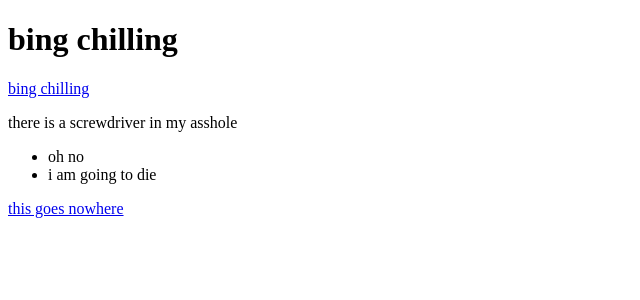
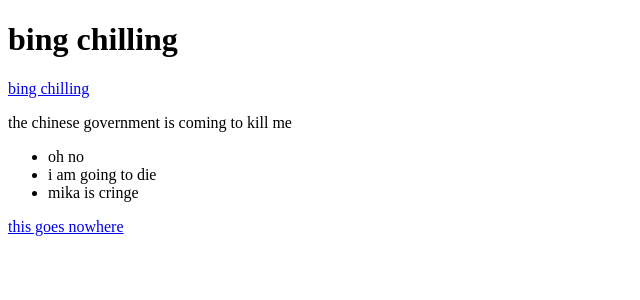
Before and after one commit to Andi2211e/ebicwebsite, a Nuxt app: page / in a window 1280 px wide. Shown: the top 300 px of the page, without its empty margins (0-640 px from the left). Built offline with nearby package versions, Linux system fonts and the light colour scheme.

Commit message:
Update index.vue

```diff
--- a/pages/index.vue
+++ b/pages/index.vue
@@ -3,7 +3,7 @@
     <h1>bing chilling</h1>
     <a href="https://cdn.discordapp.com/attachments/707551577740804136/903394526511657000/maxresdefault.png">bing chilling</a>
     <p>
-      there is a screwdriver in my asshole
+      the chinese government is coming to kill me
     </p>
     <p v-if="rendering === 'server'">
       please send help
@@ -12,6 +12,7 @@
     <ul>
       <li>oh no</li>
       <li>i am going to die</li>
+      <li>mika is cringe</li>
     </ul>
 
     <NuxtLink to="/about">this goes nowhere</NuxtLink>
```
